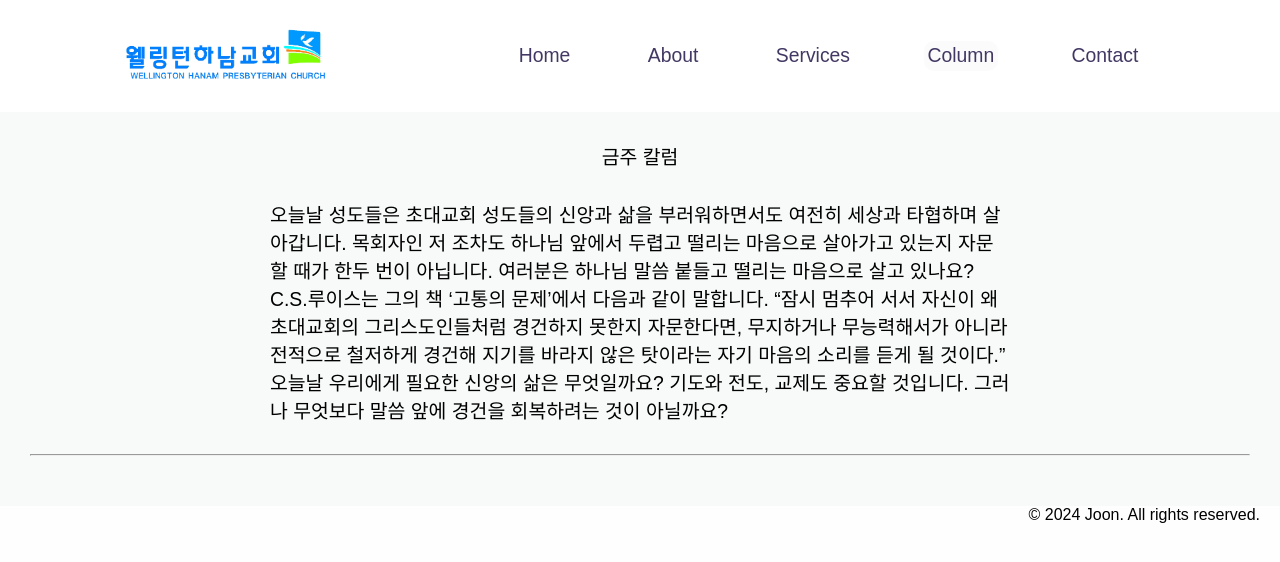
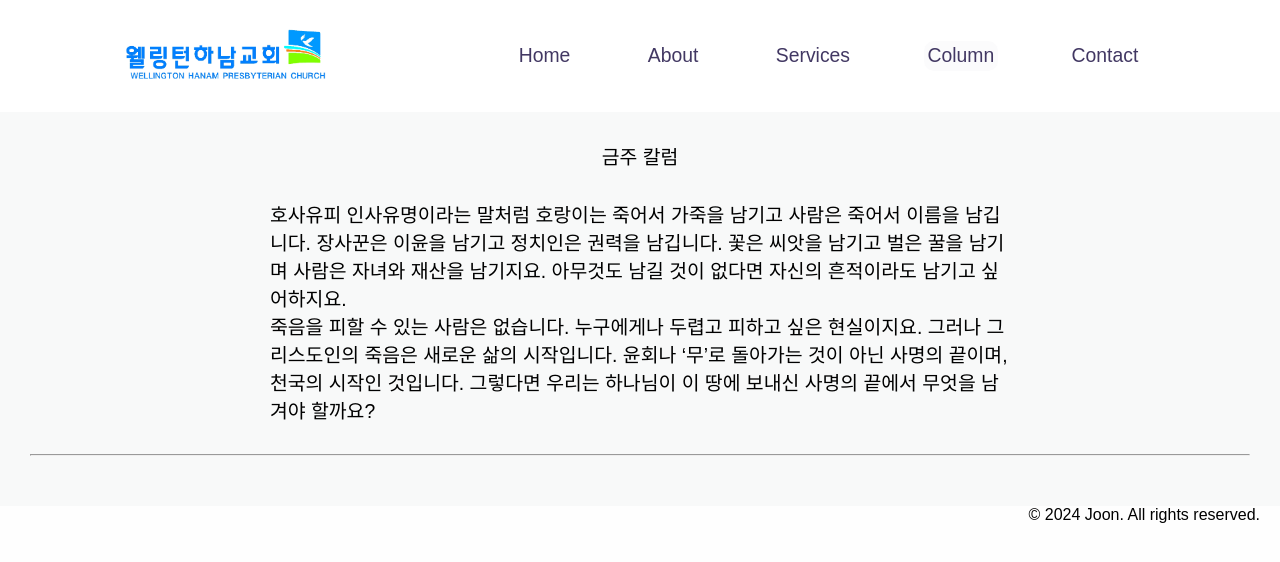
Before and after one commit to myexistance/hanamchurch, a React (Vite) app: page /column in a window 1280 px wide. Shown: the top 562 px of the page. Built offline with nearby package versions, Linux system fonts and the light colour scheme.

Commit message:
weekly column commit

```diff
--- a/src/components/pages/Column.jsx
+++ b/src/components/pages/Column.jsx
@@ -9,9 +9,8 @@ export const Column = () => {
       <div style={{ textAlign: 'center', marginBottom: '10px' }}>
         <h3>금주 칼럼</h3>
         <div style={{ textAlign: 'left',maxWidth: '800px', margin: '0 auto', padding: '30px' }}>
-      <p>오늘날 성도들은 초대교회 성도들의 신앙과 삶을 부러워하면서도 여전히 세상과 타협하며 살아갑니다. 목회자인 저 조차도 하나님 앞에서 두렵고 떨리는 마음으로 살아가고 있는지 자문할 때가 한두 번이 아닙니다. 여러분은 하나님 말씀 붙들고 떨리는 마음으로 살고 있나요?
-      C.S.루이스는 그의 책 ‘고통의 문제’에서 다음과 같이 말합니다. “잠시 멈추어 서서 자신이 왜 초대교회의 그리스도인들처럼 경건하지 못한지 자문한다면, 무지하거나 무능력해서가 아니라 전적으로 철저하게 경건해 지기를 바라지 않은 탓이라는 자기 마음의 소리를 듣게 될 것이다.”
-      오늘날 우리에게 필요한 신앙의 삶은 무엇일까요? 기도와 전도, 교제도 중요할 것입니다. 그러나 무엇보다 말씀 앞에 경건을 회복하려는 것이 아닐까요?  </p>
+      <p>호사유피 인사유명이라는 말처럼 호랑이는 죽어서 가죽을 남기고 사람은 죽어서 이름을 남깁니다. 장사꾼은 이윤을 남기고 정치인은 권력을 남깁니다. 꽃은 씨앗을 남기고 벌은 꿀을 남기며 사람은 자녀와 재산을 남기지요. 아무것도 남길 것이 없다면 자신의 흔적이라도 남기고 싶어하지요.<br></br>
+      죽음을 피할 수 있는 사람은 없습니다. 누구에게나 두렵고 피하고 싶은 현실이지요. 그러나 그리스도인의 죽음은 새로운 삶의 시작입니다. 윤회나 ‘무’로 돌아가는 것이 아닌 사명의 끝이며, 천국의 시작인 것입니다. 그렇다면 우리는 하나님이 이 땅에 보내신 사명의 끝에서 무엇을 남겨야 할까요? </p>
 
       </div>
 
```
Also changed, not shown: 2 other files (tests, documents, lock files or other folders).
